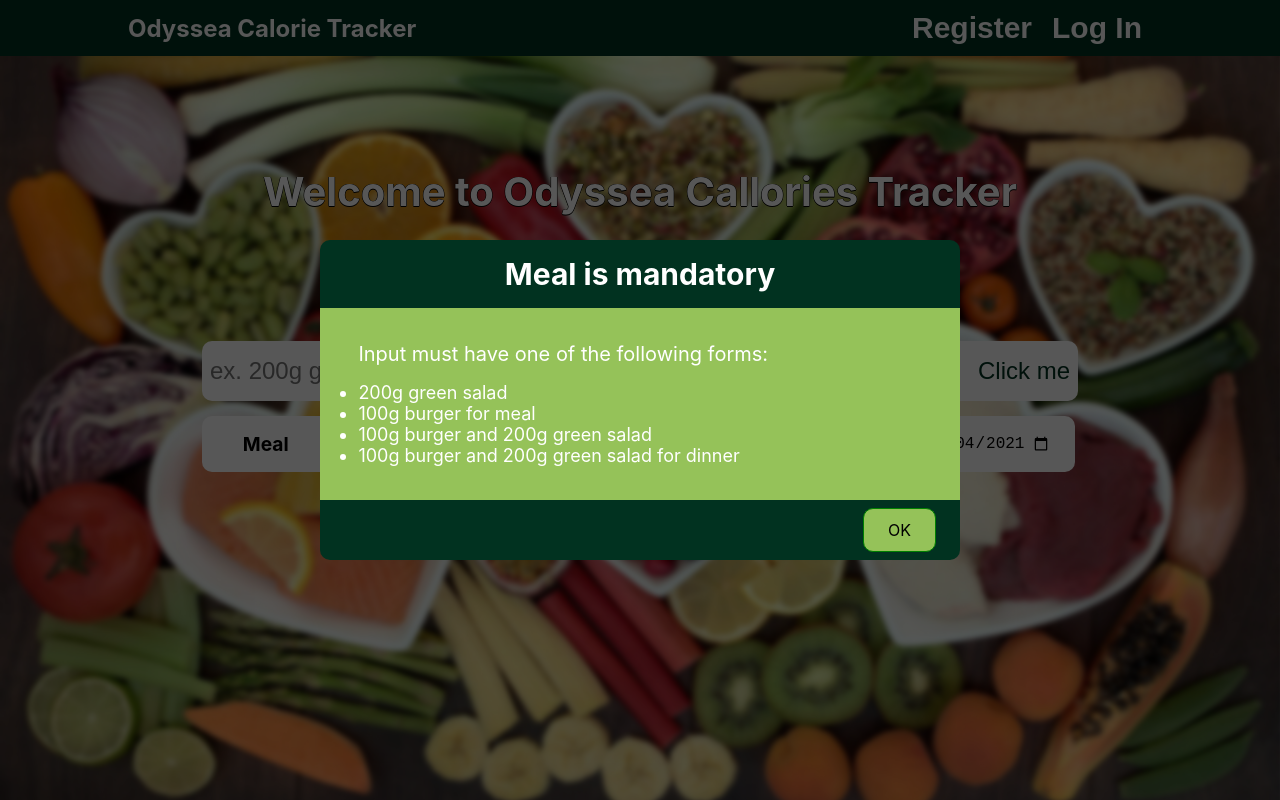
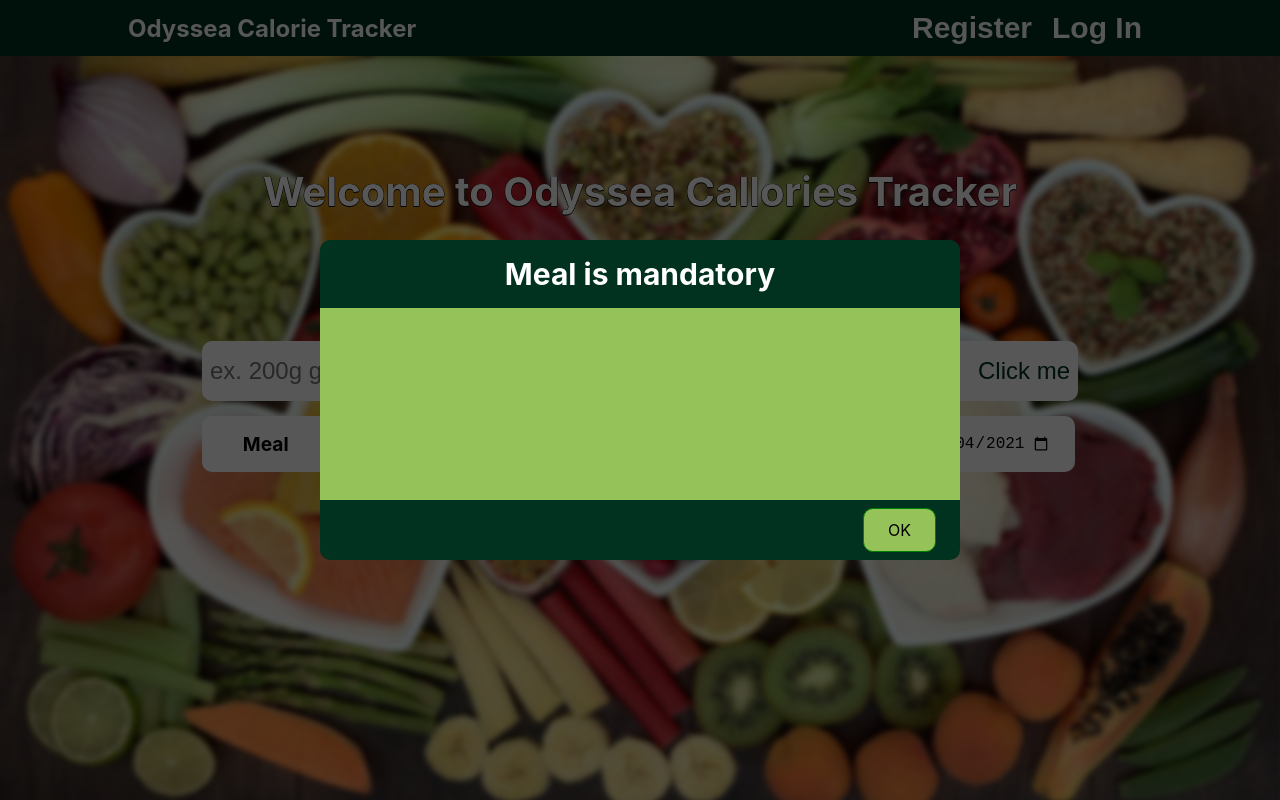
Before and after one commit to SkartadosTheodoros/Odyssea-Calorie-Tracker, a React (Create React App) app: page / in a window 1280 px wide. Both pictures are taken after a click on the button "Click me". Built offline with nearby package versions, Linux system fonts and the light colour scheme.

Commit message:
Update Error modal functions and style

```diff
--- a/src/components/UI/ErrorModal.css
+++ b/src/components/UI/ErrorModal.css
@@ -37,6 +37,10 @@
     font-size: 20px;
 }
 
+.error-content ul li b{
+color: #025e3c;
+}
+
 .error-button {
     display: flex;
     justify-content: flex-end;
--- a/src/components/UI/ErrorModal.js
+++ b/src/components/UI/ErrorModal.js
@@ -9,13 +9,18 @@
                     <h2>{props.title}</h2>
                 </div>
                 <div className="error-content">
-                    <p>Input must have one of the following forms:</p>
-                    <ul>
-                        <li>200g green salad</li>
-                        <li>100g burger for meal</li>
-                        <li>100g burger and 200g green salad</li>
-                        <li>100g burger and 200g green salad for dinner</li>
-                    </ul>
+                    {(props.message === "Meal Wrong Input Format")
+                        ?
+                        <div>
+                            <p>Input must have one of the following forms:</p>
+                            <ul>
+                                <li>200<b>g</b> green salad</li>
+                                <li>10<b>lb</b> beef brisket <b>for</b> meal</li>
+                                <li>14<b>oz</b> prime rib <b>and</b> mashed potatoes <b>for</b> dinner</li>
+                            </ul>
+                        </div>
+                        :
+                        <p>{props.message}</p>}
                 </div>
                 <footer className="error-button">
                     <button type="button" onClick={props.onDismiss}>OK</button>
```
